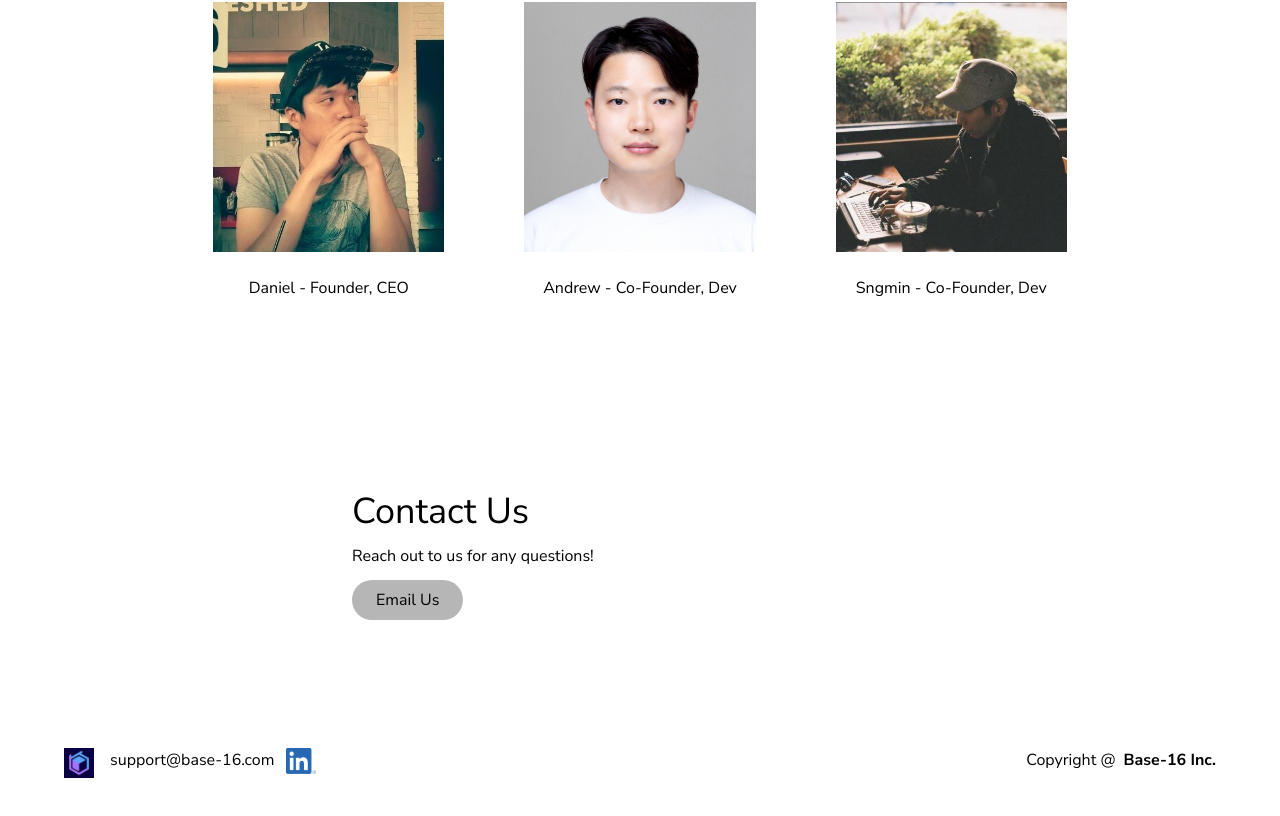
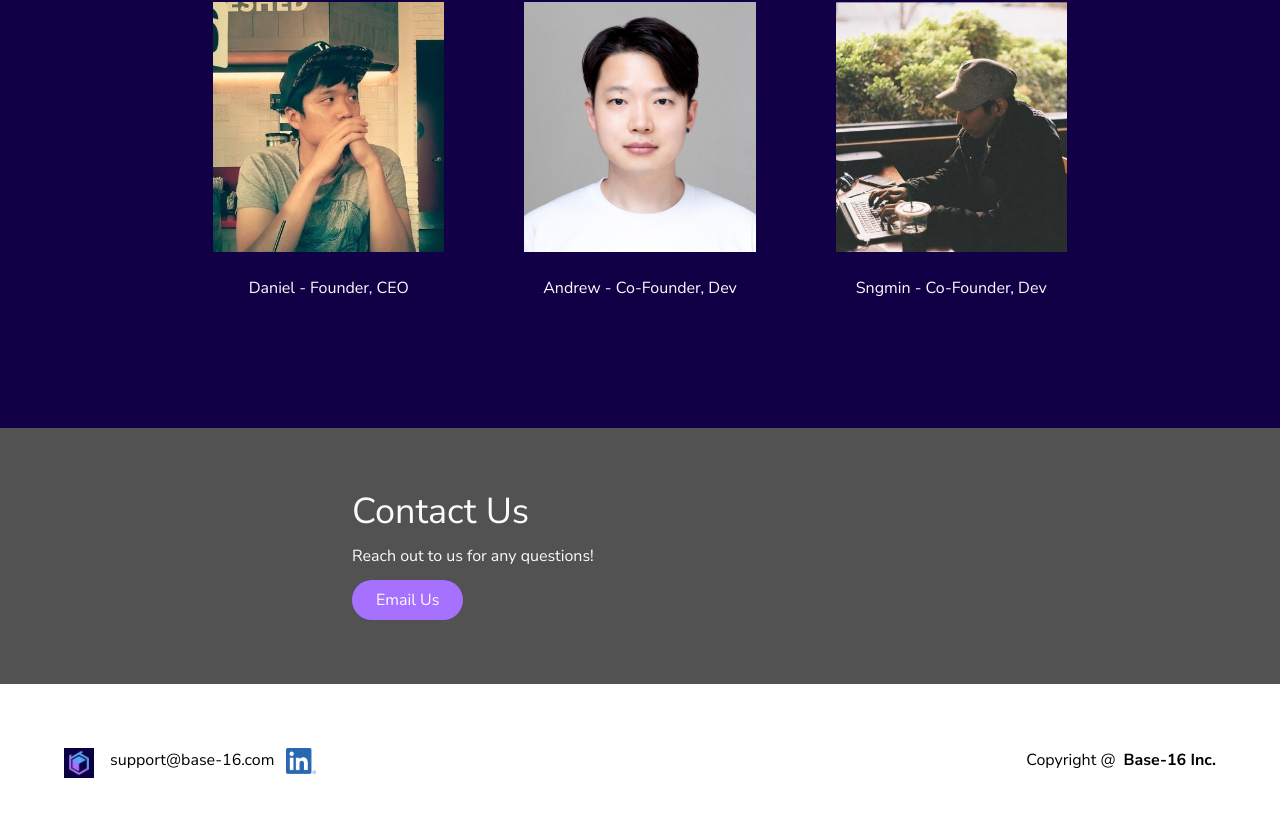
Before and after one commit to Base16-Inc/base16_web, a Next.js app: page / in a window 1280 px wide. Shown: the part 1329-2145 px from the top of the page. Built offline with nearby package versions, Linux system fonts and the light colour scheme.

Commit message:
site color changed

```diff
--- a/app/page.tsx
+++ b/app/page.tsx
@@ -7,8 +7,8 @@ import smProfilePic from '../data/sm_profile.jpeg';
 export default function Home() {
   return (
     <>
-      <div>
-        <section className='bg-[#f4f4f4] py-16'>
+      <div className='text-[#FBFBFB]'>
+        <section className='bg-[#525252] py-16'>
           <div className='container mx-auto max-w-xl'>
             <h1 className='font-bold text-6xl leading-tight mb-3'>Building cool software, one line at a time</h1>
             <p className='mb-3'>Base16 is committed to build something cool and useful.</p>
@@ -39,16 +39,16 @@ export default function Home() {
             <p>Base16’s mission is to support candidates and companies by providing the tools and information that they need to make informed decisions about where to work and whom to hire. That means:</p>
           </div>
         </section> */}
-        <section className='flex flex-col content-center items-center py-16'>
+        <section className='flex flex-col content-center items-center py-16 bg-[#120046]'>
           <h3 className='text-4xl mb-3'>Swing Tune-Up</h3>
           <p className='mb-3'>Swing Tune-Up is a tool/community for golfers to help them improve faster.</p>
           <Image src='https://placehold.co/600x400/png' width={600} height={400} alt='golf app screen shot' style={{
             objectFit: 'cover',
             marginBottom: '2.5em'
           }} />
-          <Link href='https://www.swingtuneup.com' target='_blank' className='rounded-full inline-block text-center p-2 px-6 bg-[#B6B6B6]'>Go to Swing Tune-Up Website</Link>
+          <Link href='https://www.swingtuneup.com' target='_blank' className='rounded-full inline-block text-center p-2 px-6 bg-[#A671FF]'>Go to Swing Tune-Up Website</Link>
         </section>
-        <section className='flex flex-col content-center items-center py-16'>
+        <section className='flex flex-col content-center items-center py-16 bg-[#120046]'>
           <h3 className='text-4xl mb-3'>Team</h3>
           <ul className='flex flex-wrap items-center justify-center m-auto max-w-screen-lg my-16'>
             <li className='flex flex-col items-center justify-center basis-1/3 min-w-[30%] px-10'>
@@ -92,10 +92,12 @@ export default function Home() {
             </li>
           </ul>
         </section>
-        <section className='flex flex-col content-center items-start mx-auto max-w-xl py-16'>
-          <h3 className='text-4xl mb-3'>Contact Us</h3>
-          <p className='mb-3'>Reach out to us for any questions!</p>
-          <a className='rounded-full inline-block text-center p-2 px-6 bg-[#B6B6B6]' href='mailto:support@base-16.com?subject=Mail from Base16 Site' target='_blank'>Email Us</a>
+        <section className='flex flex-col content-center items-start mx-auto py-16 bg-[#525252]'>
+          <div className='container mx-auto max-w-xl'>
+            <h3 className='text-4xl mb-3'>Contact Us</h3>
+            <p className='mb-3'>Reach out to us for any questions!</p>
+            <a className='rounded-full inline-block text-center p-2 px-6 bg-[#A671FF]' href='mailto:support@base-16.com?subject=Mail from Base16 Site' target='_blank'>Email Us</a>
+          </div>
         </section>
       </div>
     </>
```
